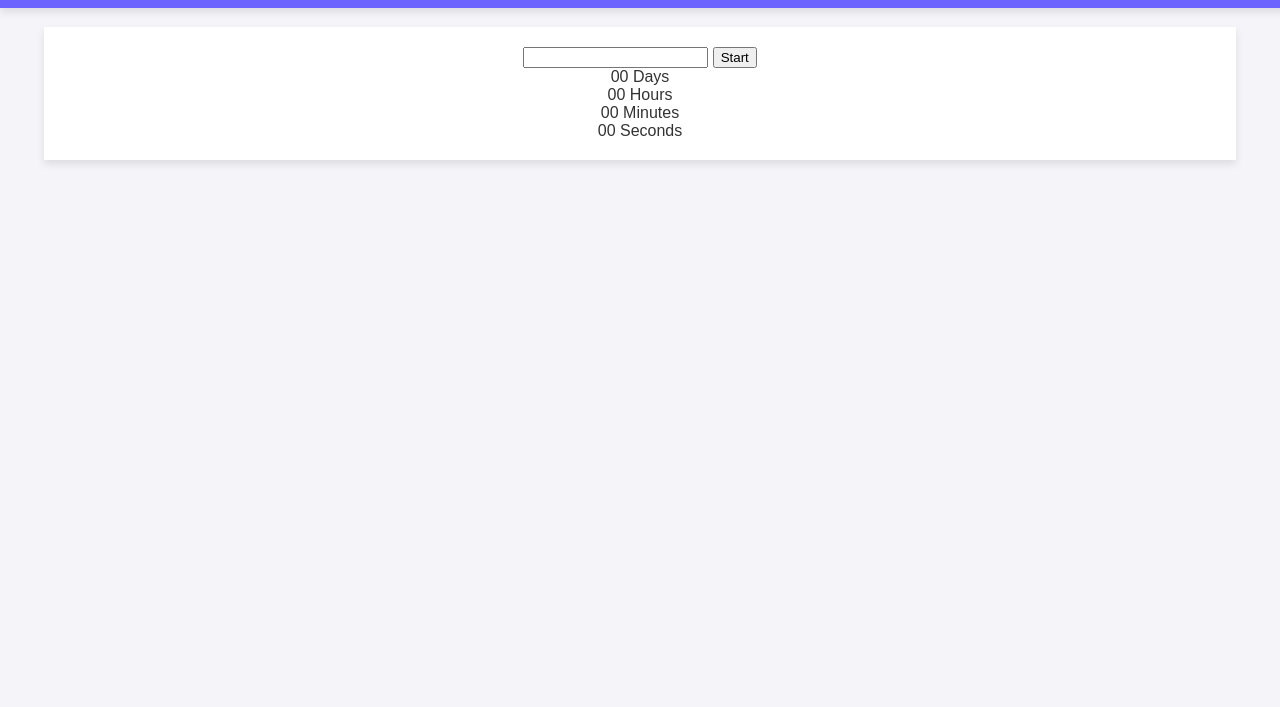
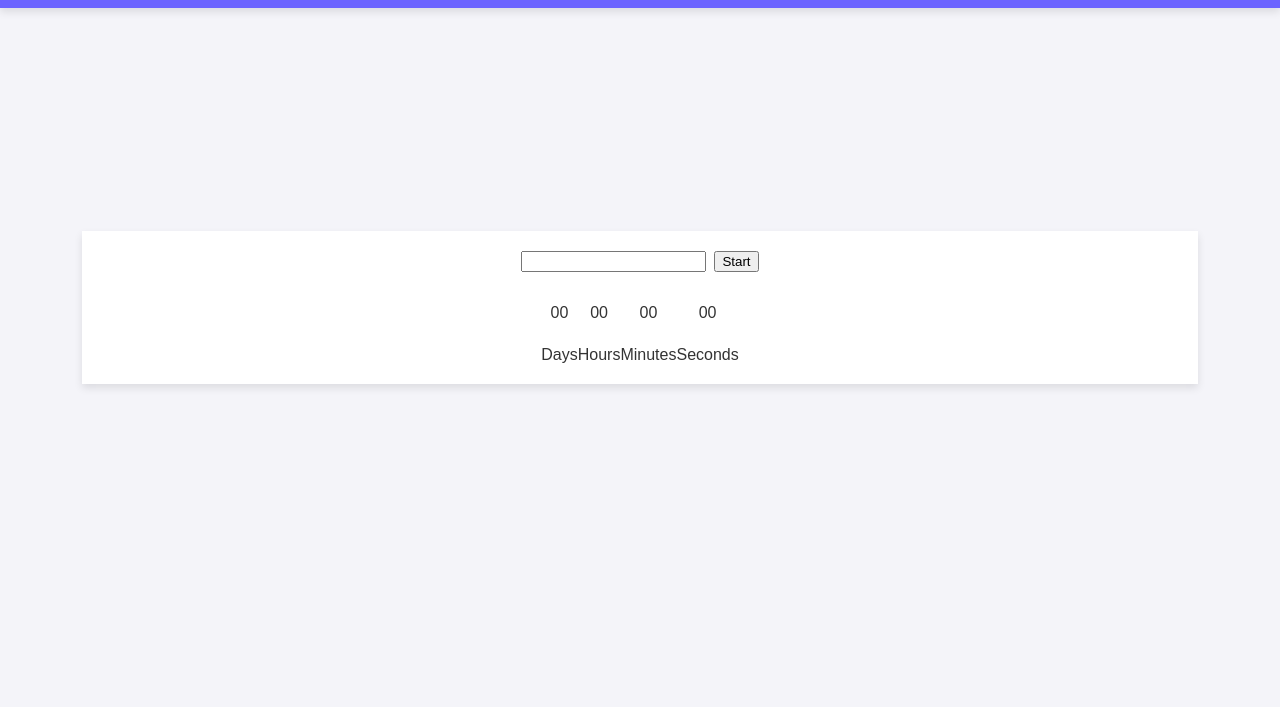
Before and after one commit to Volya16/goit-js-hw-10, a plain HTML site: page 1-timer.html in a window 1280 px wide. Shown: the part 93-800 px from the top of the page. Drawn offline with Linux system fonts and the light colour scheme.

Commit message:
Deploying to gh-pages from @ Volya16/goit-js-hw-10@bd89404cbd48fd9697f69c28a77fe73da8a20d57 🚀

```diff
--- a/1-timer.html
+++ b/1-timer.html
@@ -3,10 +3,10 @@
 <head>
     <meta charset="UTF-8">
     <meta name="viewport" content="width=device-width, initial-scale=1.0">
-    <title>Gallery</title>
-    <link rel="stylesheet" href="./css/1-timer.css">
+    <title>Timer</title>
   <script type="module" crossorigin src="/goit-js-hw-10/assets/nav-CwYWgcwU.js"></script>
   <link rel="stylesheet" crossorigin href="/goit-js-hw-10/assets/nav-B_7qWzMG.css">
+  <link rel="stylesheet" crossorigin href="/goit-js-hw-10/assets/1-timer-CZAGCy2_.css">
 </head>
 <body>
     <header class="header">
@@ -20,8 +20,10 @@
     </nav>
   </header>
   <div class="container">
-    <input type="text" id="datetime-picker" />
+    <div class="mini-container">
+      <input type="text" id="datetime-picker" />
 <button type="button" data-start>Start</button>
+    </div>
 
 <div class="timer">
   <div class="field">
--- /dev/null
+++ b/assets/1-timer-CZAGCy2_.css
@@ -0,0 +1 @@
+*,*:before,*:after{box-sizing:border-box}h1,h2,h3,h4,h5,h6,ul{margin:0}body{padding:20px;height:100vh;display:flex;justify-content:center;align-items:center}.container{display:flex;flex-direction:column;justify-content:center;align-items:center;margin:0 auto}.mini-container{display:flex;gap:8px}.timer{display:flex;margin-top:32px}.field{display:flex;flex-direction:column;gap:24px}
```
